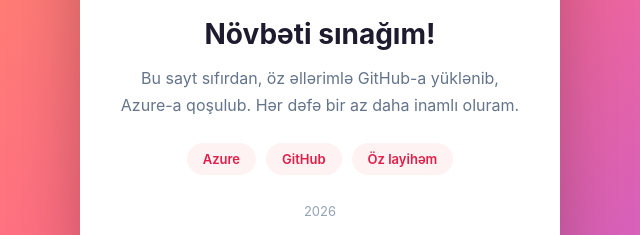
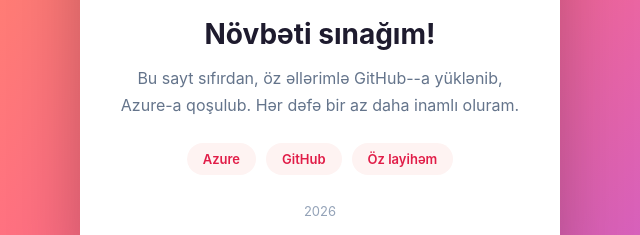
Before and after one commit to xacmazlihelo-dot/menim-ilk-saytim2, a plain HTML site: page index.html in a window 1280 px wide. Shown: the part 326-561 px from the top of the page, 320-960 px from the left. Drawn offline with Linux system fonts and the light colour scheme.

Commit message:
kicik deyisiklik

```diff
--- a/index.html
+++ b/index.html
@@ -43,7 +43,7 @@
   <div class="card">
     <div class="icon">🎯</div>
     <h1>Növbəti sınağım!</h1>
-    <p>Bu sayt sıfırdan, öz əllərimlə GitHub-a yüklənib, Azure-a qoşulub. Hər dəfə bir az daha inamlı oluram.</p>
+    <p>Bu sayt sıfırdan, öz əllərimlə GitHub--a yüklənib, Azure-a qoşulub. Hər dəfə bir az daha inamlı oluram.</p>
     <div class="tags">
       <span class="tag">Azure</span>
       <span class="tag">GitHub</span>
```
